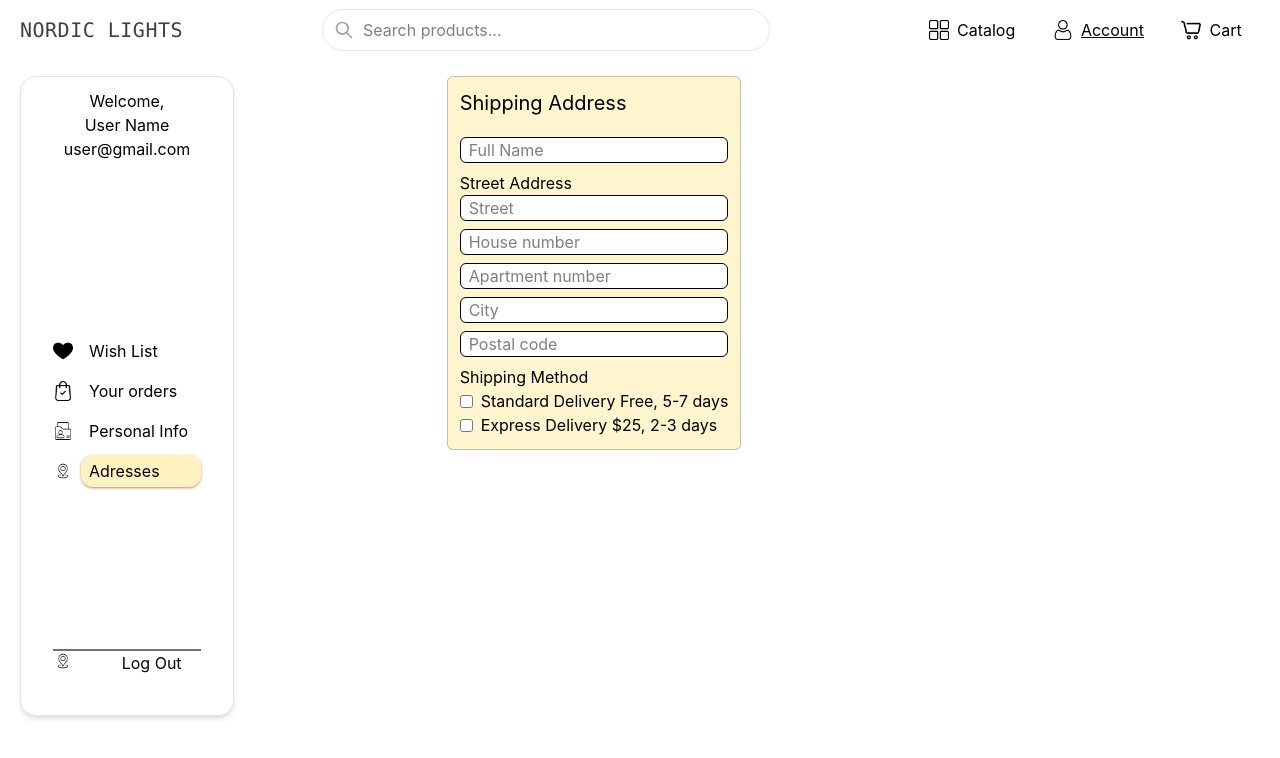
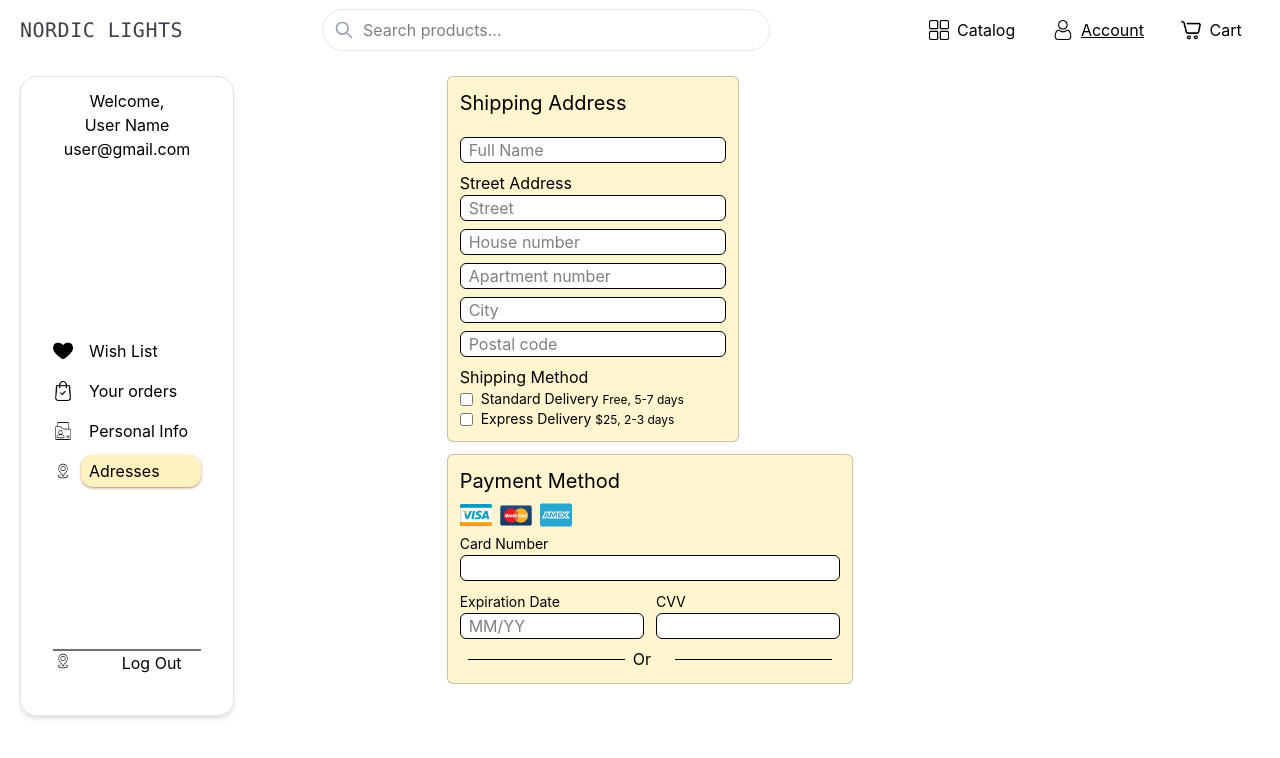
Before and after one commit to nastytolstenkova-hue/store-portfolio, a React (Vite) app: page /account/adresses in a window 1280 px wide. Shown: the top 758 px of the page. Built offline with nearby package versions, Linux system fonts and the light colour scheme.

Commit message:
Create PaymentMethodComp structure.

```diff
--- a/src/components/checkoutComp/PaymentMethodComp.tsx
+++ b/src/components/checkoutComp/PaymentMethodComp.tsx
@@ -1,11 +1,44 @@
-import {amex} from '../../image/paymentMethod/amex.png'
-import {card} from '../../image/paymentMethod/card.png'
-import {visa} from '../../image/paymentMethod/visa.png'
+import amex from "../../image/paymentMethod/amex.png";
+import card from "../../image/paymentMethod/card.png";
+import visa from "../../image/paymentMethod/visa.png";
 
-export default function PaymentMethodComp(){
+export default function PaymentMethodComp() {
   return (
-    <div>
-      <h3>Payment Method</h3>
+    <div className="flex flex-col bg-amber-200/40 w-fit p-3 rounded-md border border-zinc-500/40">
+      <h3 className="text-xl mb-1">Payment Method</h3>
+      <div className="flex gap-2">
+        <img className="h-8 w-8" src={visa} alt="way to pay" />
+        <img className="h-8 w-8" src={card} alt="way to pay" />
+        <img className="h-8 w-8" src={amex} alt="way to pay" />
+      </div>
+      <div>
+        <label className="text-sm whitespace-nowrap">Card Number</label>
+        <input
+          type=""
+          className="w-full border rounded-md px-2 bg-white mb-2"
+        />
+      </div>
+      <div className="grid grid-cols-2 gap-3">
+        <div>
+          <label className="text-sm whitespace-nowrap">Expiration Date</label>
+          <input
+            placeholder="MM/YY"
+            className="w-full border rounded-md px-2 bg-white mb-2"
+          />
+        </div>
+        <div>
+          <label className="text-sm whitespace-nowrap">CVV</label>
+          <input
+            type=""
+            className="w-full border rounded-md px-2 bg-white mb-2"
+          />
+        </div>
+      </div>
+      <div className="grid grid-cols-[5fr_1fr_5fr] items-center">
+        <div className="border-b mx-2"></div>
+        <p>Or</p>
+        <div className="border-b mx-2"></div>
+      </div>
     </div>
-  )
+  );
 }
--- a/src/components/checkoutComp/ShippingAddress.tsx
+++ b/src/components/checkoutComp/ShippingAddress.tsx
@@ -1,7 +1,7 @@
 export default function ShippingAddress() {
   const inputDes = "w-full border rounded-md px-2 bg-white mb-2";
   return (
-    <div className="flex flex-col bg-amber-200/40 w-fit p-3 rounded-md border border-zinc-500/40">
+    <div className="flex flex-col bg-amber-200/40 w-fit p-3 rounded-md border border-zinc-500/40 mb-3">
       <h3 className="text-xl mb-5">Shipping Address</h3>
       <input className={`${inputDes}`} placeholder="Full Name" />
       <p>Street Address</p>
@@ -14,14 +14,14 @@ export default function ShippingAddress() {
         <p>Shipping Method</p>
         <div className="flex gap-2 items-center">
           <input type='checkbox' />
-          <p>
-            Standard Delivery <span>Free, 5-7 days</span>
+          <p className="text-sm whitespace-nowrap">
+            Standard Delivery <span className="text-xs">Free, 5-7 days</span>
           </p>
         </div>
         <div className="flex gap-2 items-center">
           <input type='checkbox'/>
-          <p>
-            Express Delivery <span>$25, 2-3 days</span>
+          <p className="text-sm whitespace-nowrap">
+            Express Delivery <span className="text-xs">$25, 2-3 days</span>
           </p>
         </div>
       </div>
--- a/src/pages/account pages/Adresses.tsx
+++ b/src/pages/account pages/Adresses.tsx
@@ -1,9 +1,16 @@
-import ShippingAddress from "../../components/checkoutComp/ShippingAddress"
+import ShippingAddress from "../../components/checkoutComp/ShippingAddress";
+import PaymentMethodComp from "../../components/checkoutComp/PaymentMethodComp";
 
 export default function Adresses(){
   return (
-    <div>
-      <ShippingAddress/>
+    <div className="grid grid-cols-2">
+      <div className="">
+        <ShippingAddress/>
+        <PaymentMethodComp/>
+
+      </div>
+      <div></div>
+
     </div>
   )
 }
--- a/src/router/AppRouter.tsx
+++ b/src/router/AppRouter.tsx
@@ -2,7 +2,7 @@ import { createBrowserRouter, RouterProvider } from "react-router-dom";
 import { Navigate } from "react-router-dom";
 
 import MainPage from "../pages/MainPage";
-import AccountPage from "../pages/AccountPage";
+import AccountPage from "../pages/account pages/AccountPage";
 import CartPage from "../pages/CartPage";
 import CatalogPage from "../pages/CatalogPage";
 import ErrorPage from "../pages/ErrorPage";
```
Also changed, not shown: src/pages/account pages/AccountPage.tsx (renamed from src/pages/AccountPage.tsx, +5 -5 lines), src/layouts/LeftLayout.tsx (deleted).
